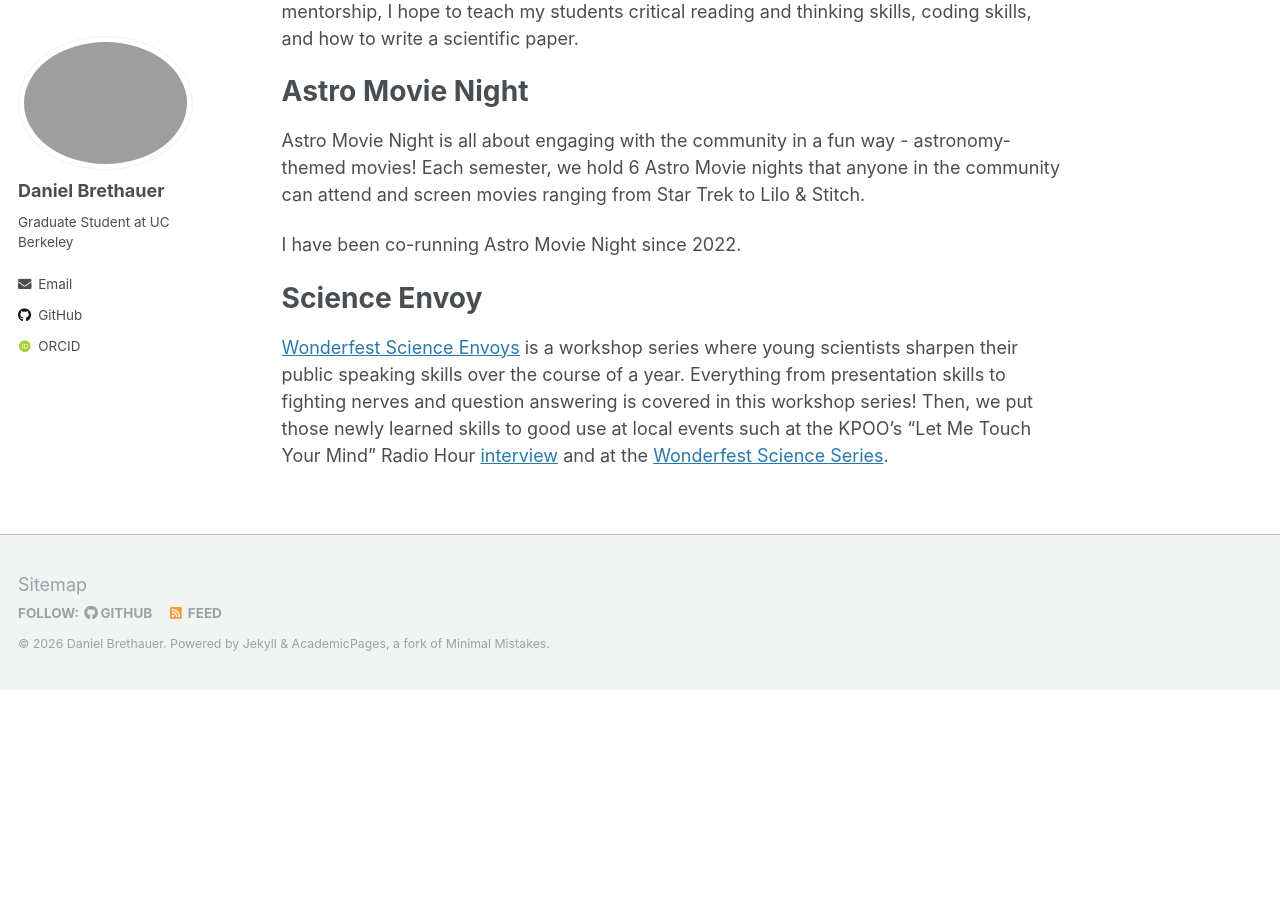
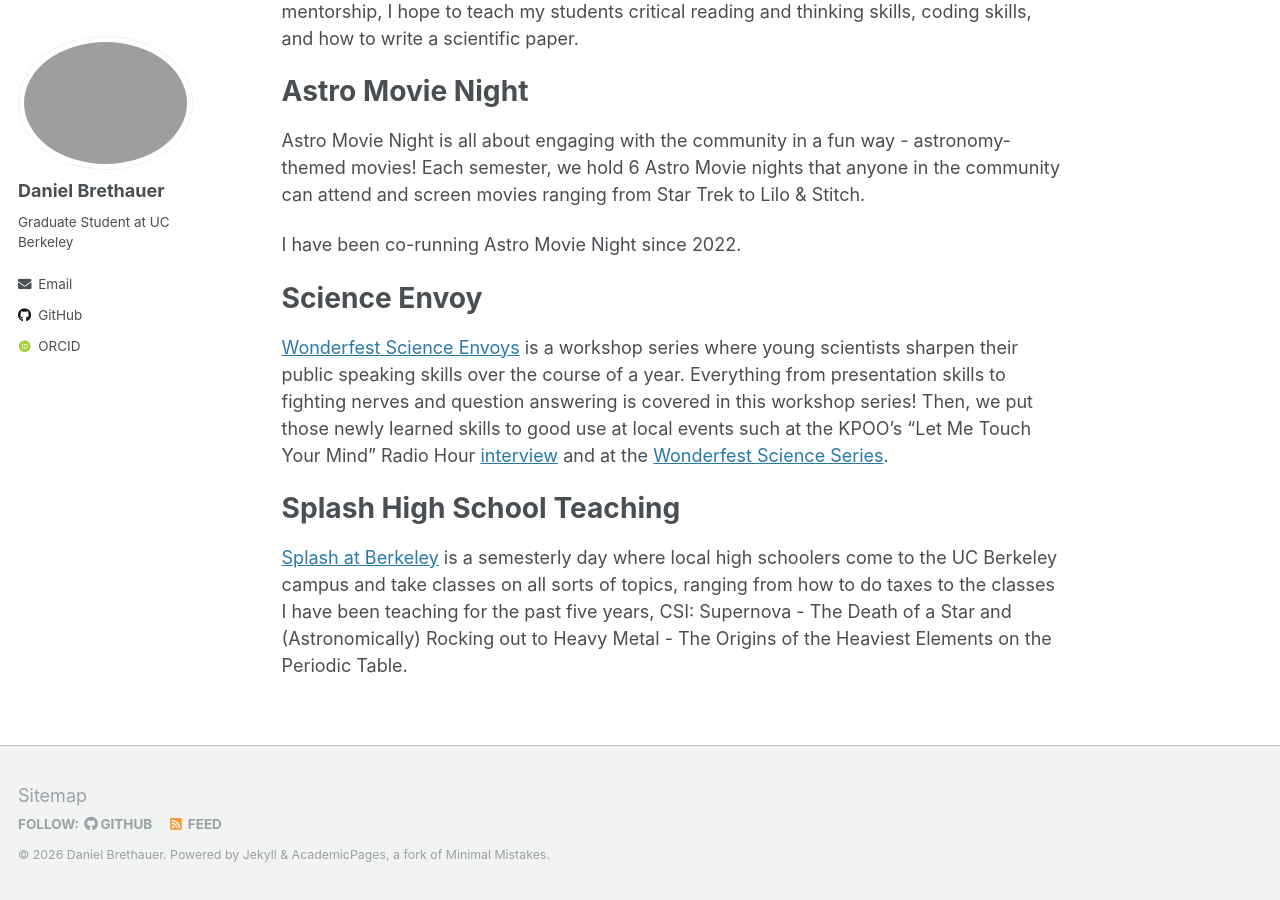
Before and after one commit to dbrethauer/dbrethauer.github.io, a Jekyll site: the page built from _pages/outreach.md, in a window 1280 px wide and 900 px high, scrolled down 1536 px. Built offline with Jekyll 4.4.1, drawn with Linux system fonts in a browser that asks for light colours; some web fonts are replaced; before the commit the page ends 2226 px from its top, so only the background shows below that.

Commit message:
Update outreach.md

```diff
--- a/_pages/outreach.md
+++ b/_pages/outreach.md
@@ -36,6 +36,9 @@ I have been co-running Astro Movie Night since 2022.
 # Science Envoy
 [Wonderfest Science Envoys](https://wonderfest.org/science-envoy/) is a workshop series where young scientists sharpen their public speaking skills over the course of a year. Everything from presentation skills to fighting nerves and question answering is covered in this workshop series! Then, we put those newly learned skills to good use at local events such at the KPOO's "Let Me Touch Your Mind" Radio Hour [interview](https://drive.google.com/file/d/1havWkO0_wzfXf-2-UW82s0LN3daYAo0n/view) and at the [Wonderfest Science Series](https://youtu.be/NsEPyAkhEtg).
 
+# Splash High School Teaching
+[Splash at Berkeley](https://berkeley.learningu.org/) is a semesterly day where local high schoolers come to the UC Berkeley campus and take classes on all sorts of topics, ranging from how to do taxes to the classes I have been teaching for the past five years, CSI: Supernova - The Death of a Star and (Astronomically) Rocking out to Heavy Metal - The Origins of the Heaviest Elements on the Periodic Table.
+
 
 
 {% include base_path %}
```
